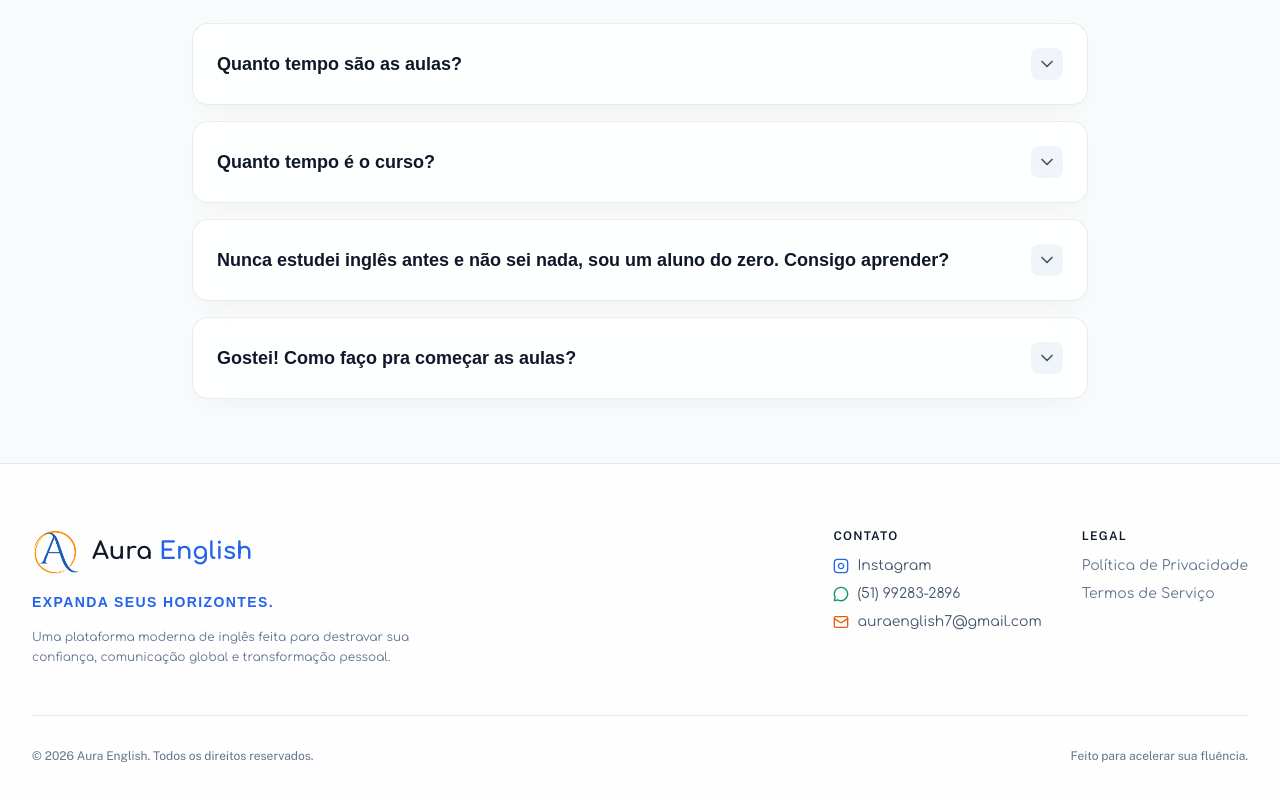
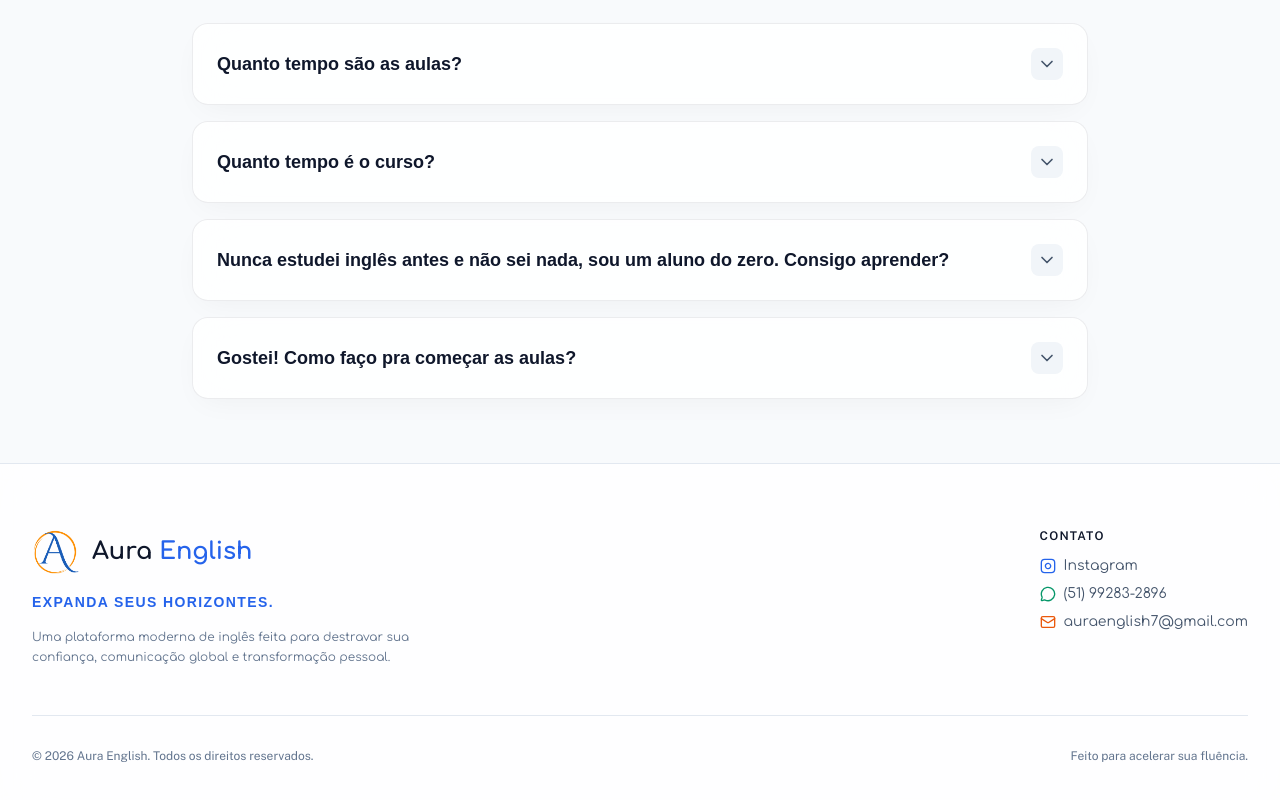
Before and after one commit to laramunique-a/auraenglish, a Next.js app: page / in a window 1280 px wide. Shown: the part 5123-5923 px from the top of the page. Built offline with nearby package versions, Linux system fonts and the light colour scheme; a web font is replaced by a local one.

Commit message:
Remove Legal links section from Footer

```diff
--- a/components/layout/Footer.tsx
+++ b/components/layout/Footer.tsx
@@ -77,16 +77,6 @@ export default function Footer() {
                 </li>
               </ul>
             </div>
-
-            <div className="space-y-3">
-              <h4 className="text-xs font-public-sans uppercase tracking-widest text-slate-900 font-semibold">
-                Legal
-              </h4>
-              <ul className="space-y-2 text-slate-500">
-                <li><a href="#" className="hover:text-slate-900 transition-colors">Política de Privacidade</a></li>
-                <li><a href="#" className="hover:text-slate-900 transition-colors">Termos de Serviço</a></li>
-              </ul>
-            </div>
           </div>
         </div>
 
```
